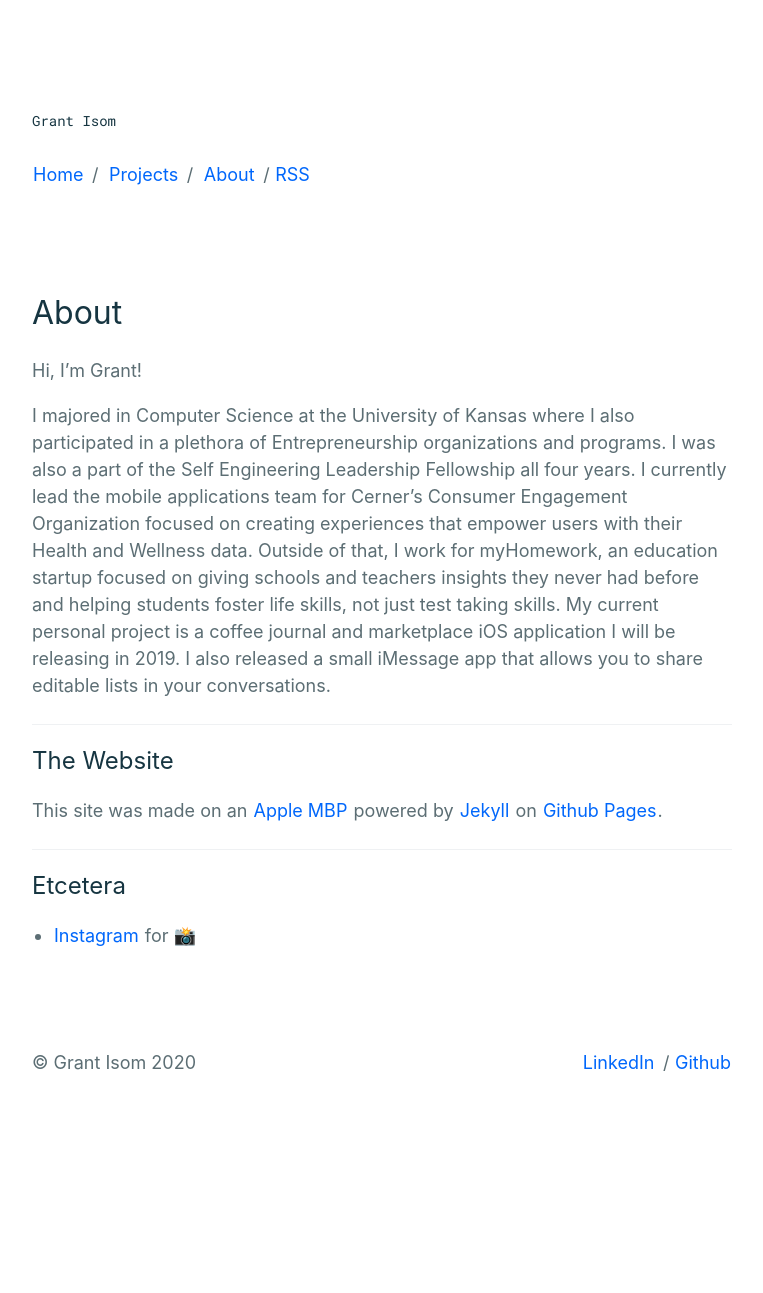
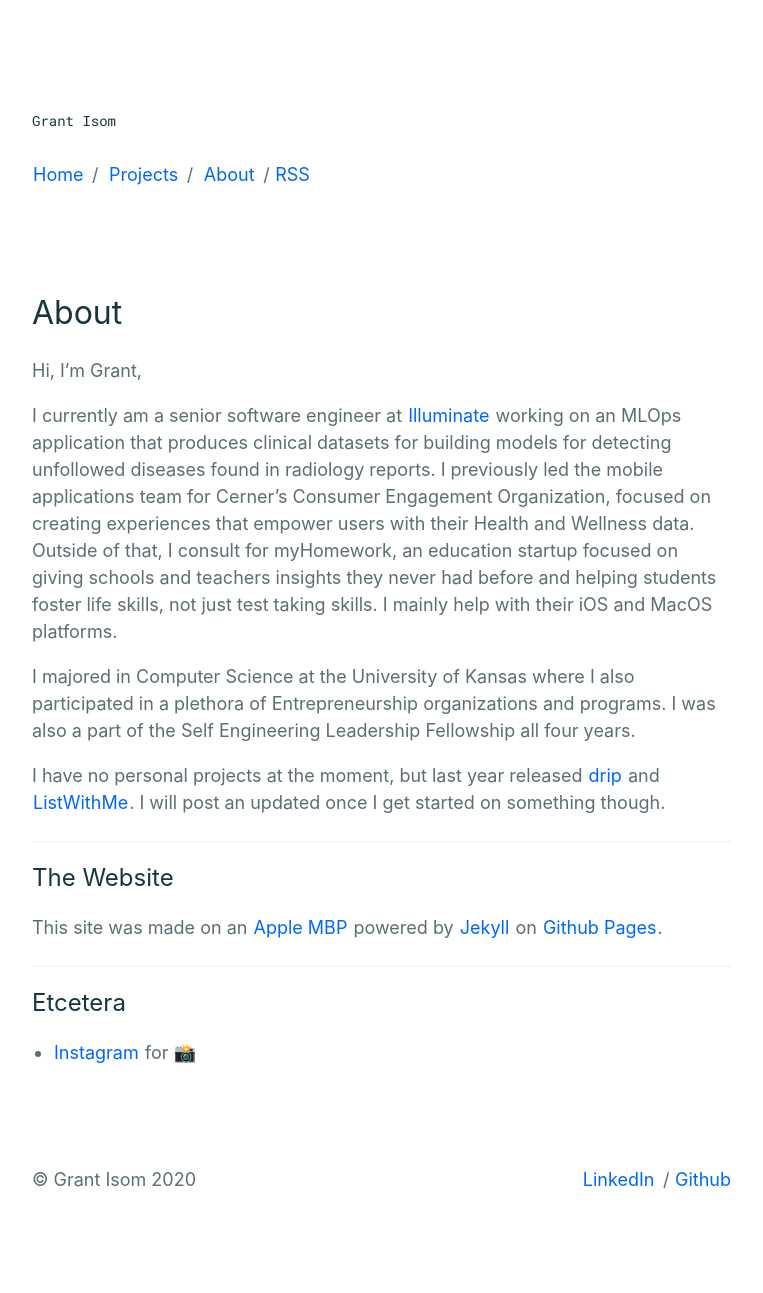
Before and after one commit to glisom/glisom.github.io, a Jekyll site: the page built from _pages/about.md, in a window 1280 px wide. Shown: the whole page, without its empty margins (258-1021 px from the left). Built offline with Jekyll 4.4.1, drawn with Linux system fonts in a browser that asks for light colours; before the commit the page ends 1176 px from its top, so only the background shows below that.

Commit message:
Update about.md

```diff
--- a/_pages/about.md
+++ b/_pages/about.md
@@ -3,11 +3,15 @@ layout: content
 title: About
 permalink: /about/
 ---
-Hi, I'm Grant!
+Hi, I'm Grant,
+
+
+I currently am a senior software engineer at [Illuminate](https://goilluminate.com) working on an MLOps application that produces clinical datasets for building models for detecting unfollowed diseases found in radiology reports.
+I previously led the mobile applications team for Cerner’s Consumer Engagement Organization, focused on creating experiences that empower users with their Health and Wellness data. Outside of that, I consult for myHomework, an education startup focused on giving schools and teachers insights they never had before and helping students foster life skills, not just test taking skills. I mainly help with their iOS and MacOS platforms.
 
 I majored in Computer Science at the University of Kansas where I also participated in a plethora of Entrepreneurship organizations and programs. I was also a part of the Self Engineering Leadership Fellowship all four years.
-I currently lead the mobile applications team for Cerner’s Consumer Engagement Organization focused on creating experiences that empower users with their Health and Wellness data. Outside of that, I work for myHomework, an education startup focused on giving schools and teachers insights they never had before and helping students foster life skills, not just test taking skills.
-My current personal project is a coffee journal and marketplace iOS application I will be releasing in 2019. I also released a small iMessage app that allows you to share editable lists in your conversations.
+
+I have no personal projects at the moment, but last year released [drip](https://apps.apple.com/us/app/drip-a-coffee-journal/id1411538274) and [ListWithMe](https://apps.apple.com/us/app/listwithme/id1224284271). I will post an updated once I get started on something though.
 
 ----
 
```
